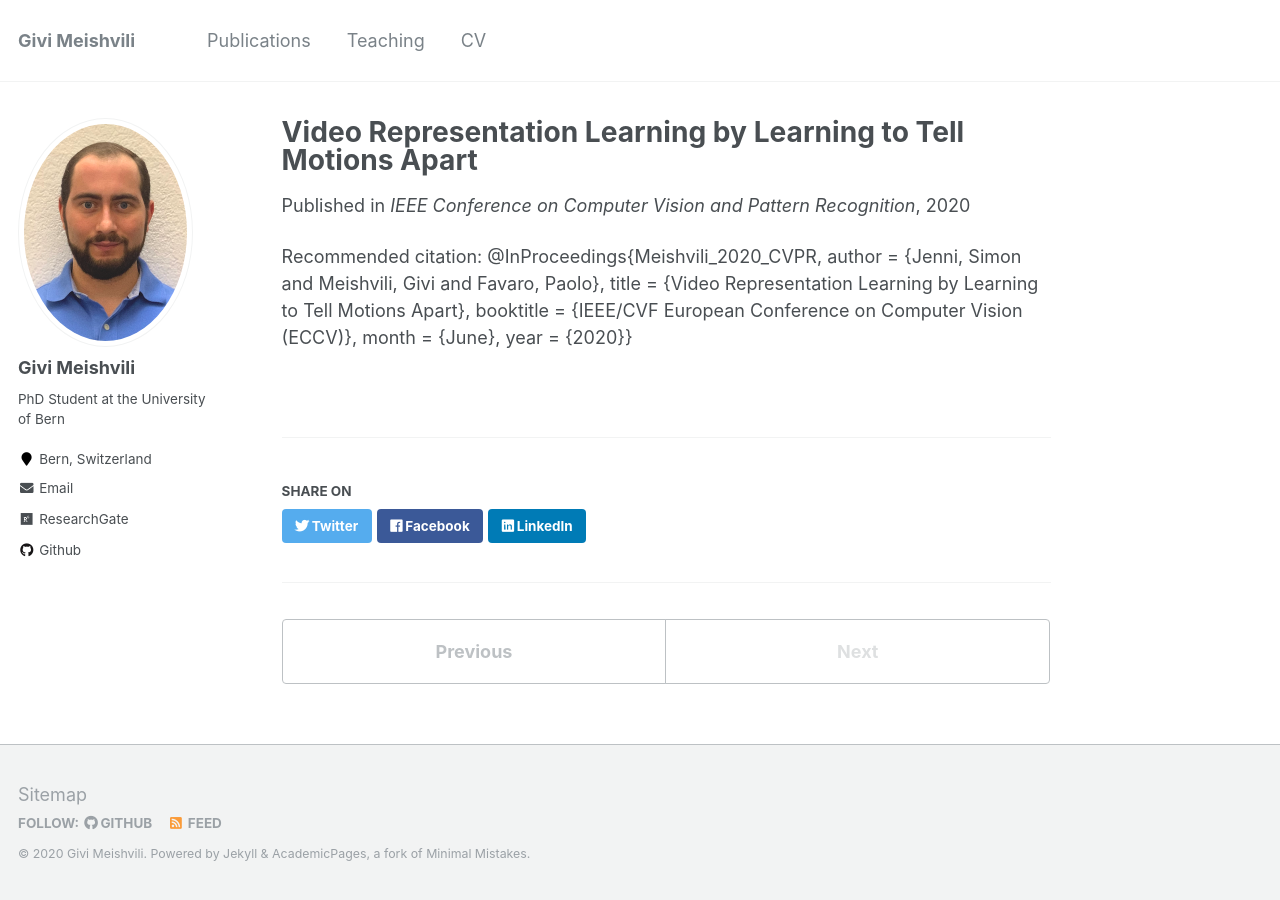
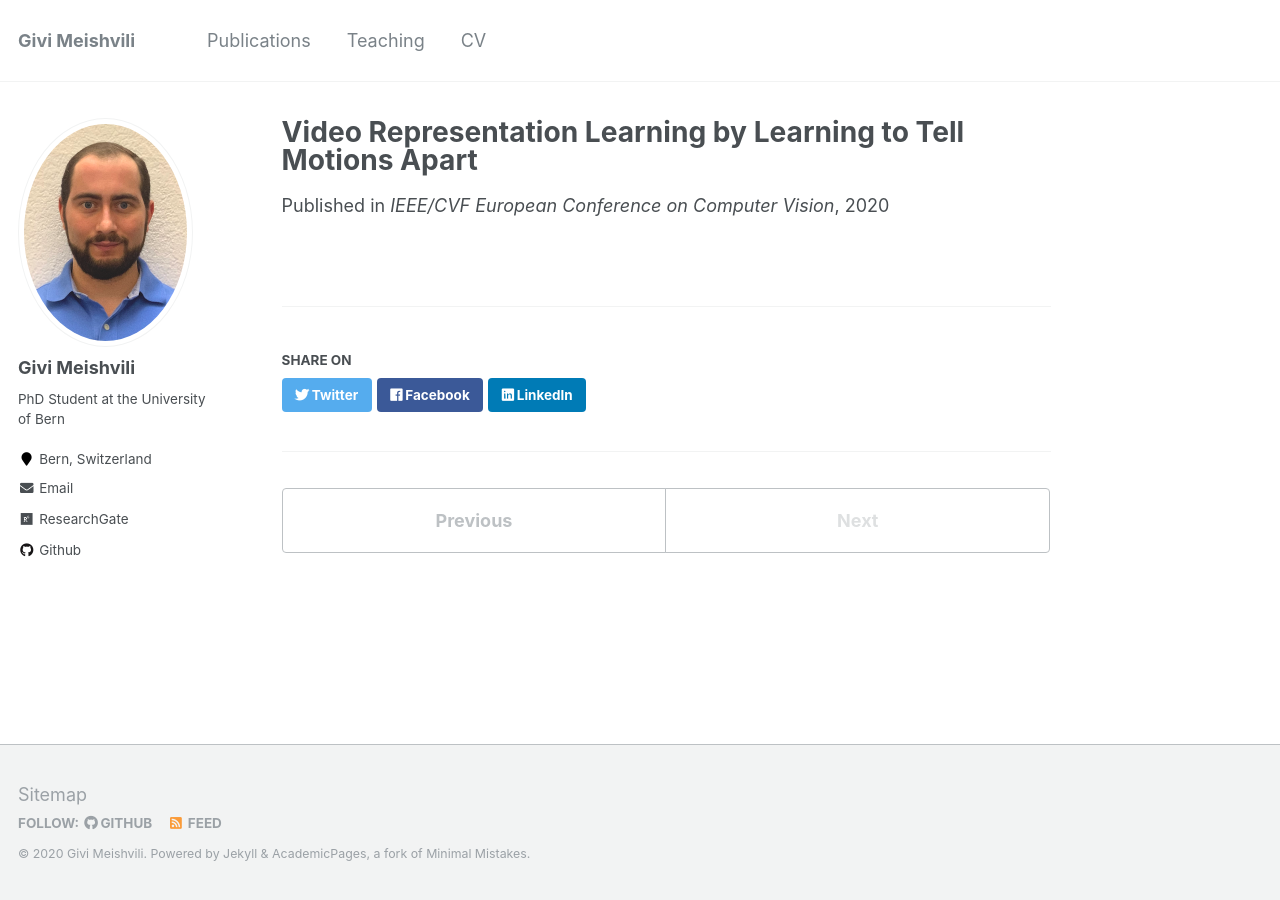
Before and after one commit to gmeishvili/gmeishvili.github.io, a Jekyll site: the page built from _publications/2020-01-01-VideoSSL.md, in a window 1280 px wide. Built offline with Jekyll 4.4.1, drawn with Linux system fonts in a browser that asks for light colours.

Commit message:
added eccv2020_1

```diff
--- a/_publications/2020-01-01-VideoSSL.md
+++ b/_publications/2020-01-01-VideoSSL.md
@@ -1,14 +1,8 @@
 ---
 title: "Video Representation Learning by Learning to Tell Motions Apart"
 collection: publications
-permalink: /publication/2020-01-01-VideoSSL
+permalink: /publication/2020-07-01-VideoSSL
 excerpt: 'S. Jenni, G. Meishvili, and P. Favaro'
 date: 2020-07-01
-venue: 'IEEE Conference on Computer Vision and Pattern Recognition'
-citation: '@InProceedings{Meishvili_2020_CVPR,
-author = {Jenni, Simon and Meishvili, Givi and Favaro, Paolo},
-title = {Video Representation Learning by Learning to Tell Motions Apart},
-booktitle = {IEEE/CVF European Conference on Computer Vision (ECCV)},
-month = {June},
-year = {2020}}'
+venue: 'IEEE/CVF European Conference on Computer Vision'
 ---
```
Also changed, not shown: 1 other file.
